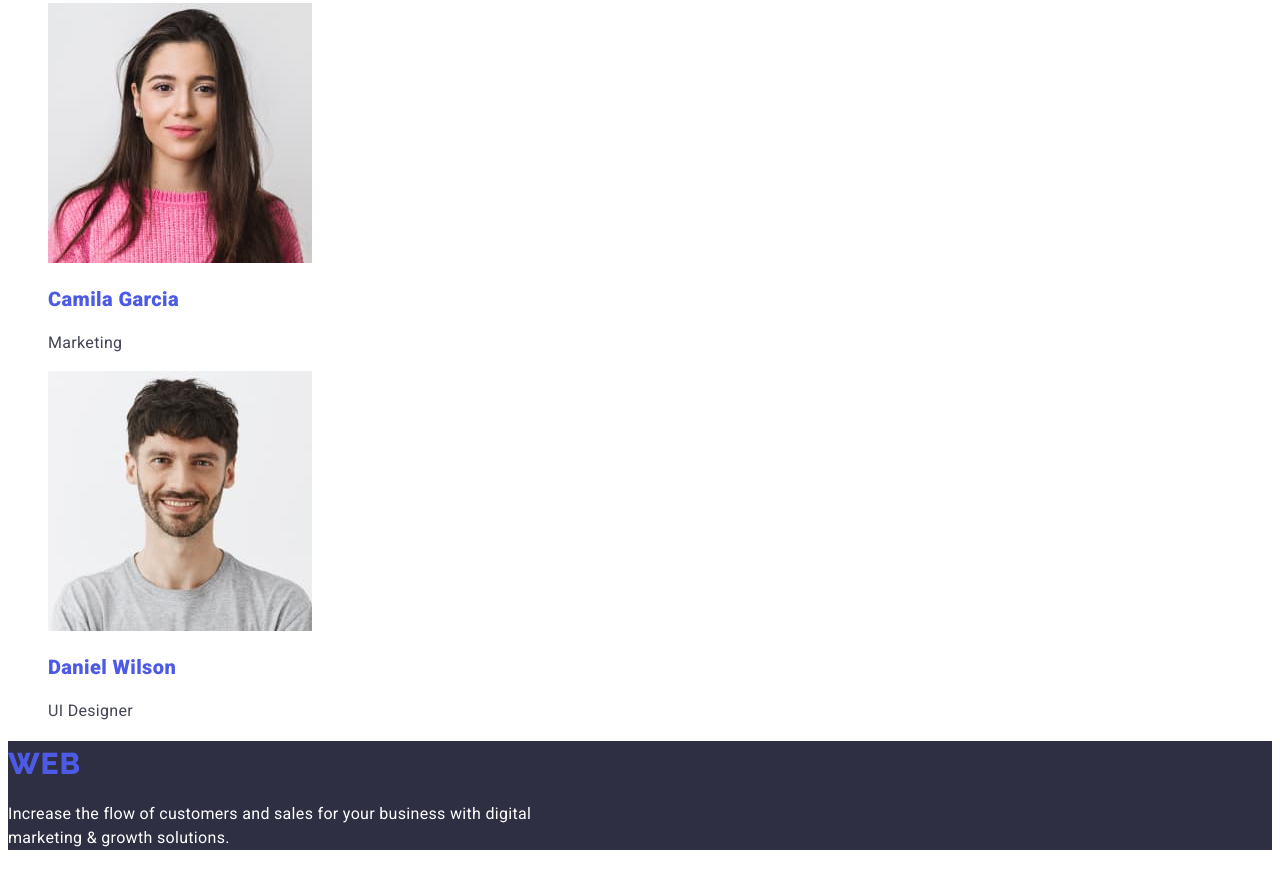
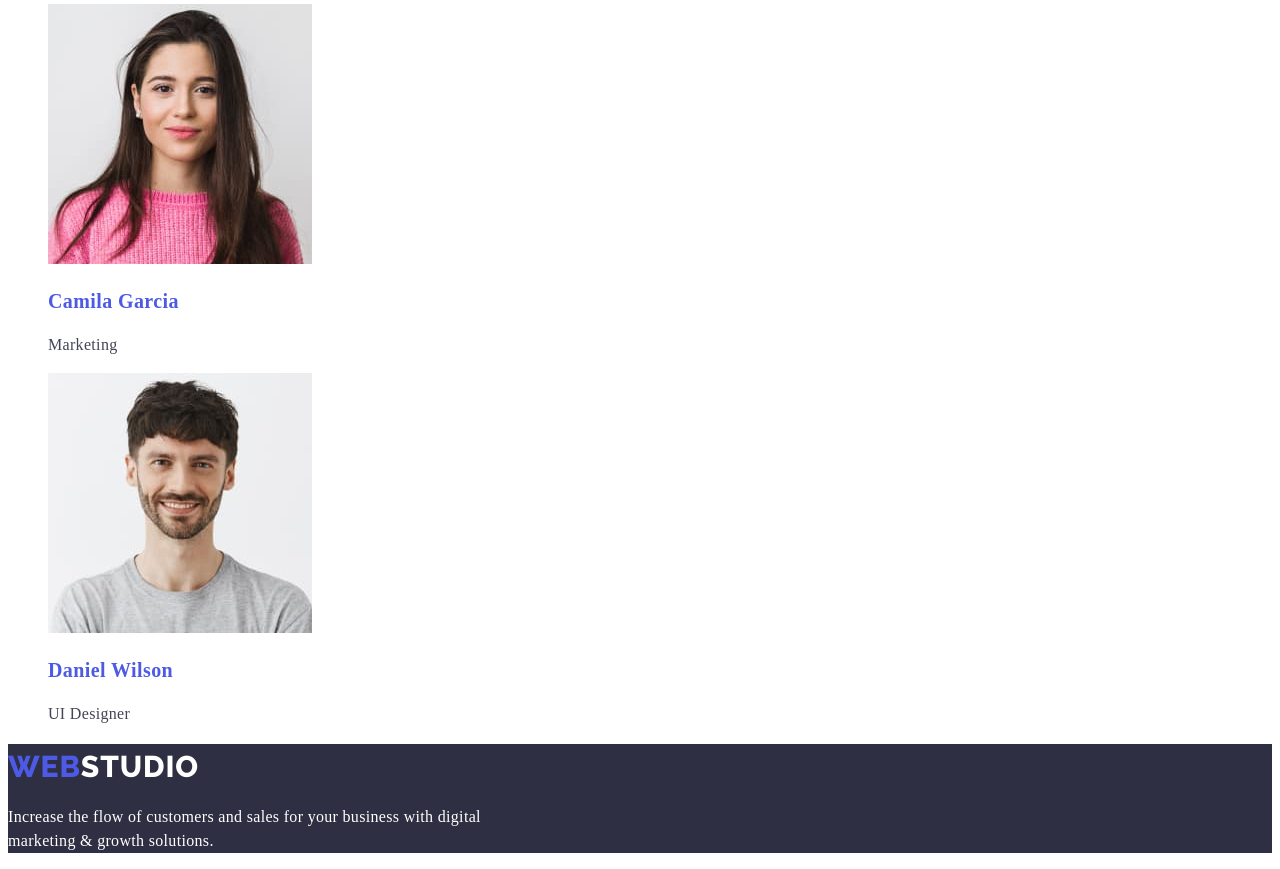
Before and after one commit to AuthorJuly/goit-markup-hw-02, a plain HTML site: page index.html in a window 1280 px wide. Shown: the part 2874-3743 px from the top of the page. Drawn offline with Linux system fonts and the light colour scheme.

Commit message:
index portfolio update 5

```diff
--- a/css/styles.css
+++ b/css/styles.css
@@ -12,7 +12,7 @@
 }
 
 /* Main Page - Header*/
-body {
+.body {
   font-family: Roboto, sans-serif;
   color: #434455;
   background-color: #ffffff;
@@ -177,8 +177,8 @@ body {
 .below {
   background-color: var(--navybluecolor);
 }
-.text-logo {
-  color: var(--whitecolor);
+.textlogo2 {
+  color: white;
 }
 
 .footer-logotext {
@@ -187,6 +187,7 @@ body {
   letter-spacing: 0.02em;
 }
 
+/* Portfolio */
 .services {
   color: var(--navybluecolor);
   font-size: 56px;
@@ -215,7 +216,6 @@ body {
   background-color: var(--oceanblue);
 }
 
-/* Portfolio */
 :root {
   --background-color: #ffffff;
   --mytextcolor-color: #434455;
--- a/index.html
+++ b/index.html
@@ -163,7 +163,7 @@
     <!--This is Footer-->
     <footer class="below">
       <a class="logo link" href="./index.html">
-        Web<span class="textlogo">Studio</span>
+        Web<span class="textlogo2">Studio</span>
       </a>
       <p class="footer-logotext">
         Increase the flow of customers and sales for your business with digital
```
Also changed, not shown: portfolio.html (+1 -1 lines).
